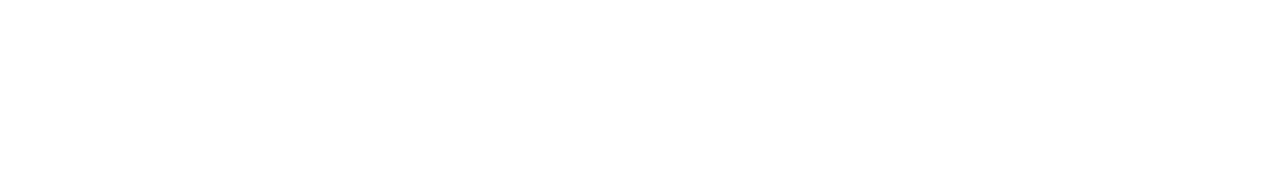
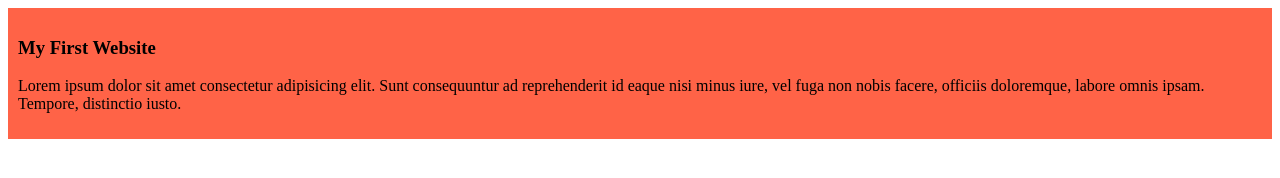
Before and after one commit to Md-Hamim-05/my-simple-website, a plain HTML site: page index.html in a window 1280 px wide. Drawn offline with Linux system fonts and the light colour scheme.

Commit message:
added first blog with tomato background color and padding

```diff
--- /dev/null
+++ b/blog.css
@@ -0,0 +1,4 @@
+div{
+    background-color: tomato;
+    padding: 10px;
+}
--- a/index.html
+++ b/index.html
@@ -4,8 +4,12 @@
     <meta charset="UTF-8">
     <meta name="viewport" content="width=device-width, initial-scale=1.0">
     <title>My Simple Website</title>
+    <link rel="stylesheet" href="blog.css">
 </head>
 <body>
-
+    <div>
+        <h3>My First Website</h3>
+        <p>Lorem ipsum dolor sit amet consectetur adipisicing elit. Sunt consequuntur ad reprehenderit id eaque nisi minus iure, vel fuga non nobis facere, officiis doloremque, labore omnis ipsam. Tempore, distinctio iusto.</p>
+    </div>
 </body>
 </html>
```
